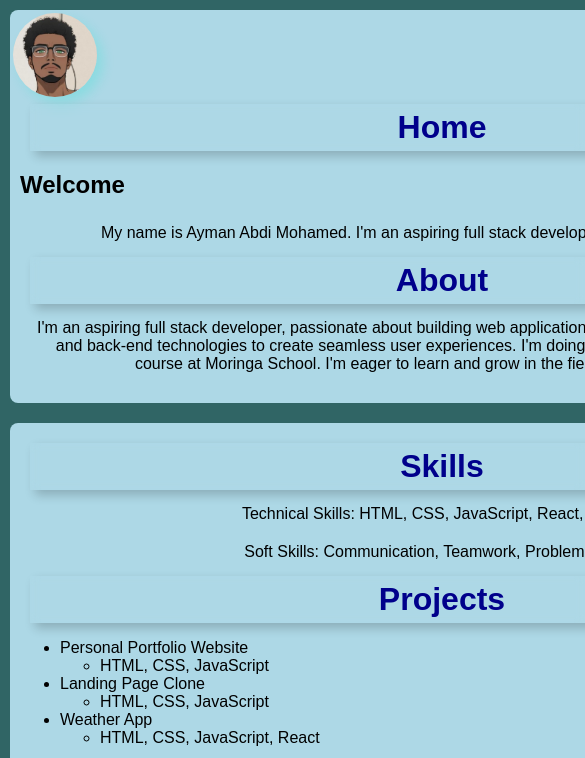
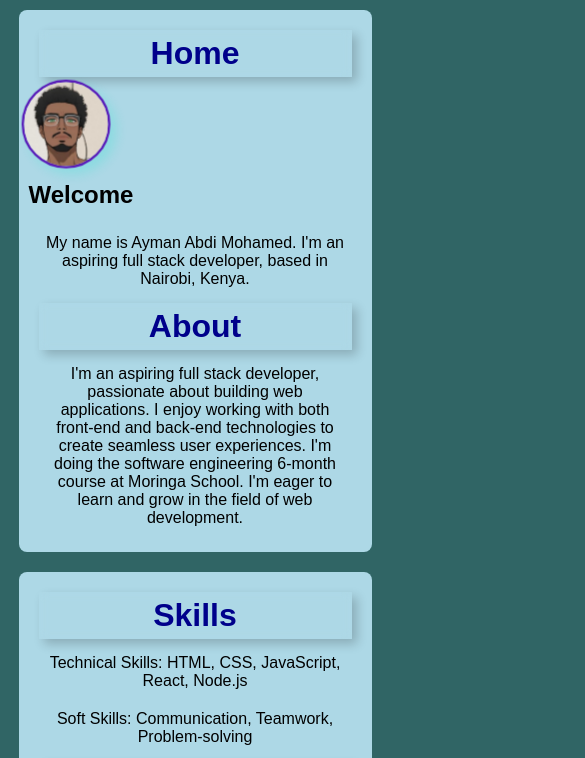
Before and after one commit to AymanAbdiMohamed/Portfolio, a plain HTML site: page index.html in a window 390 px wide. Shown: the top 758 px of the page, 585 px wide, since content can reach past the window. Drawn offline with Linux system fonts and the light colour scheme.

Commit message:
changed the position of the profile picture

```diff
--- a/index.html
+++ b/index.html
@@ -9,8 +9,8 @@
 <body>
     <div class="container">
         <div class="left-section">
-            <img src="./images/profile.jpeg" alt="Profile Picture">
             <span><h1>Home</h1></span>
+            <img src="./images/profile.jpeg" alt="Profile Picture" style="display: flex; justify-content: center; align-items: center;">
             <h2>Welcome</h2>
             <p>My name is Ayman Abdi Mohamed. I'm an aspiring full stack developer, based in Nairobi, Kenya.</p>
             <h1>About</h1>
--- a/style.css
+++ b/style.css
@@ -10,7 +10,10 @@
     flex: 1;
     border-radius: 10px;
     flex-direction: column;
+
 }
+
+
 .left-section {
     flex: 1;
     padding: 10px;
@@ -25,6 +28,7 @@ img {
     border-radius: 50%;
     transform: scale(1.2);
     box-shadow: 5px 5px 10px rgba(4, 234, 203, 0.2);
+    border: 2px solid rgb(88, 27, 184);
 }
 }
 .right-section {
@@ -35,11 +39,12 @@ img {
     transition: 0.3s;
     width: 100vh;
     height: 100vh;
-}
 a img {
     width: 20px;
     height: auto;
 }
+}
+
 
 .left-section:hover, .right-section:hover {
     transform: scale(1.05);
@@ -76,3 +81,14 @@ span h1 {
     color: darkblue;
     text-align: center;
 }
+@media (max-width: 768px) {
+    .container {
+        flex-direction: column;
+        align-items: center;
+        height: auto;
+    }
+    .left-section, .right-section {
+        width: 90%;
+        height: auto;
+    }
+}
```
